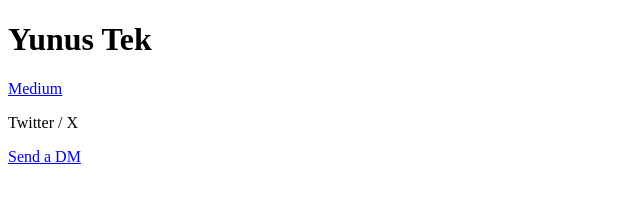
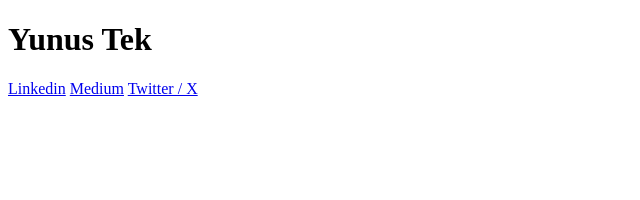
Before and after one commit to ynstek/yunustek.github.io, a plain HTML site: page index.html in a window 1280 px wide. Shown: the whole page, without its empty margins (0-640 px from the left). Drawn offline with Linux system fonts and the light colour scheme.

Commit message:
Update index.html

```diff
--- a/index.html
+++ b/index.html
@@ -2,8 +2,8 @@
 <html>
 <body>
 <h1>Yunus Tek</h1>
-<a href = "https://medium.com/@yunustek">Medium</a>
-<p>Twitter / X</p>
-<a href = "https://twitter.com/ynstek">Send a DM</a>
+  <a href = "https://linkedin.com/in/yunustek">Linkedin</a>
+  <a href = "https://medium.com/@yunustek">Medium</a>
+  <a href = "https://twitter.com/ynstek">Twitter / X</a>
 </body>
 </html>
```
